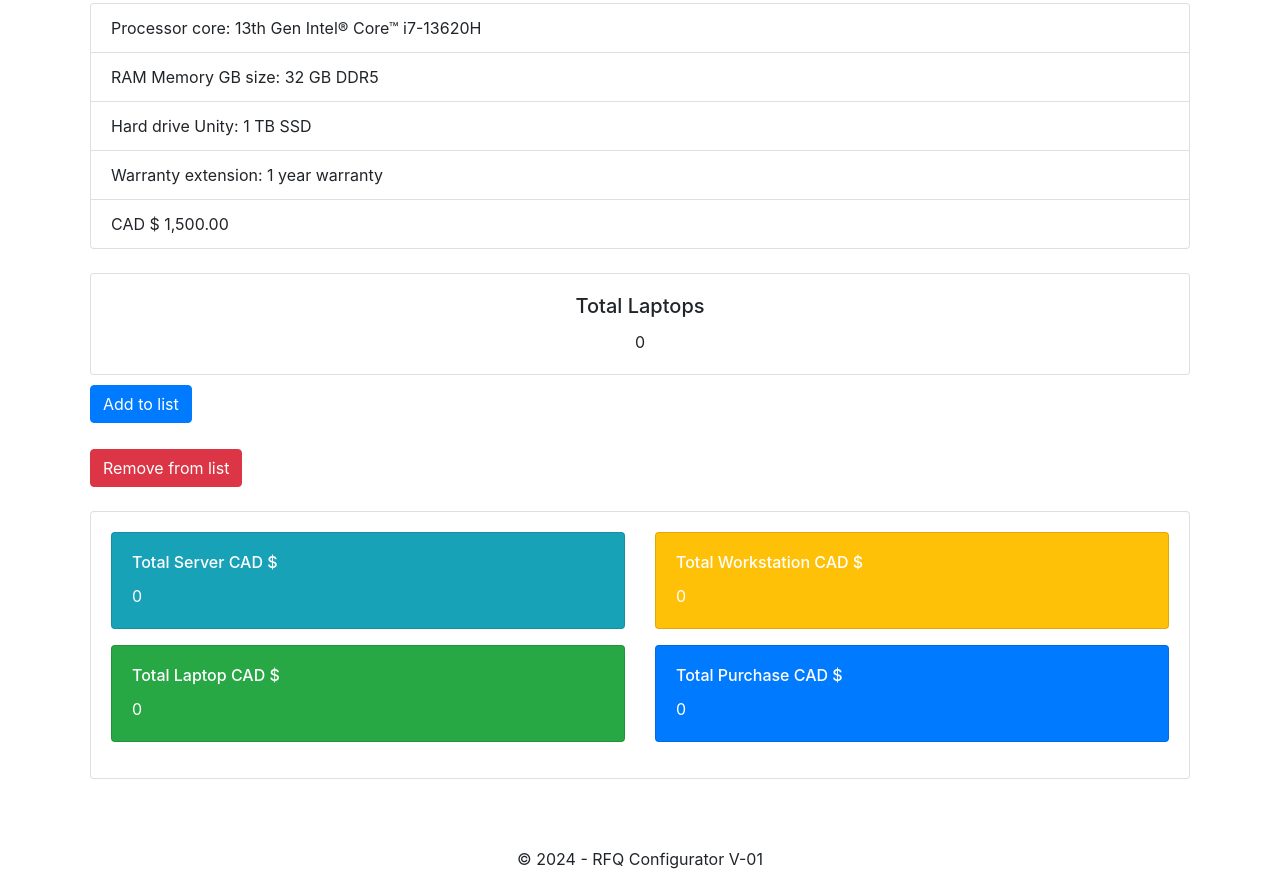
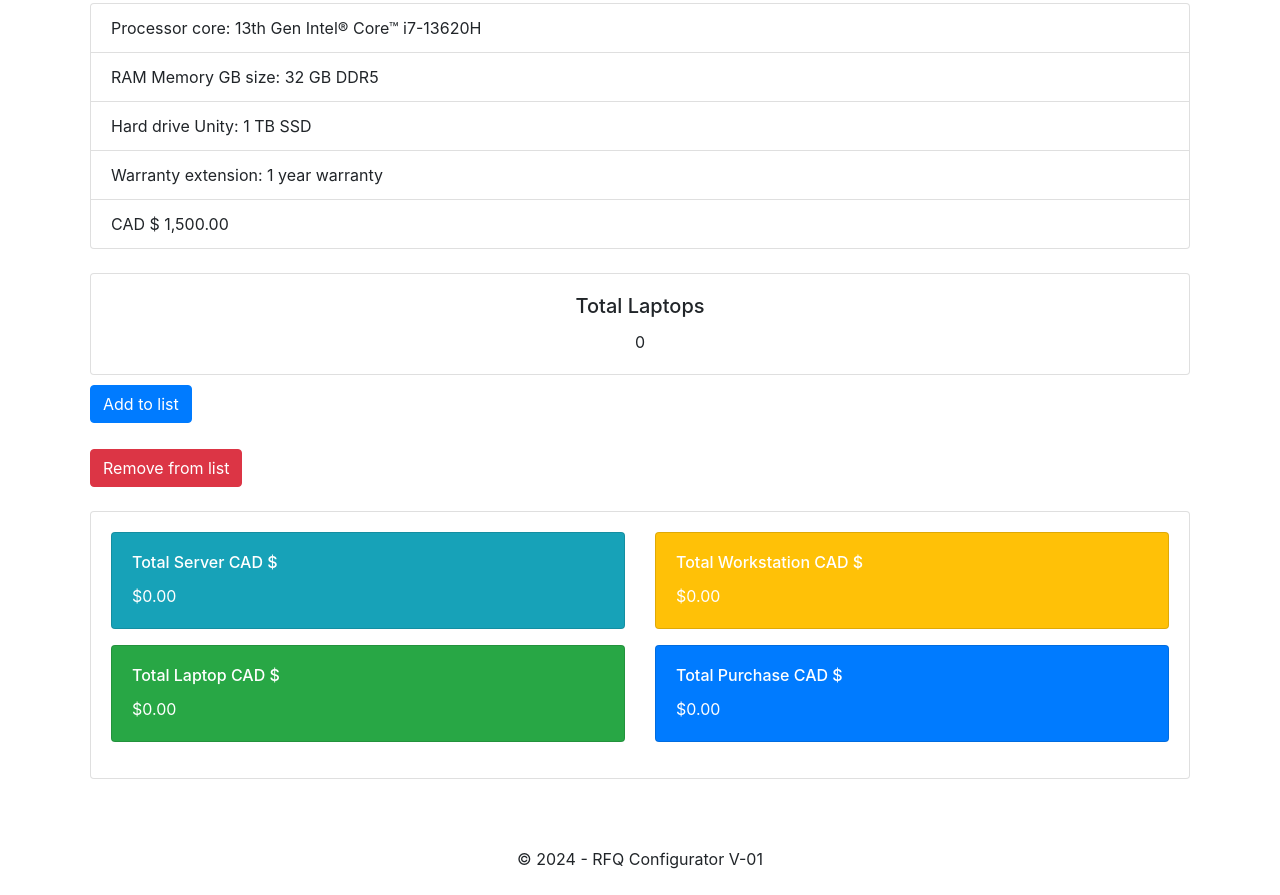
Before and after one commit to Rodolfowolf/Microproject2, a plain HTML site: page index.html in a window 1280 px wide. Shown: the part 1547-2442 px from the top of the page. Drawn offline with nearby package versions, Linux system fonts and the light colour scheme.

Commit message:
Create formatted price
Changed the code to show the values such as currency.

```diff
--- a/index.html
+++ b/index.html
@@ -122,7 +122,7 @@
                             <div class="card text-white bg-info">
                                 <div class="card-body">
                                     <h6 class="card-title">Total Server CAD $</h6>
-                                    <p class="card-text">{{ totalServerPrice }}</p>
+                                    <p class="card-text">{{ formatedTotalServerPrice }}</p>
                                 </div>
                             </div>
                         </div>
@@ -130,7 +130,7 @@
                             <div class="card text-white bg-warning">
                                 <div class="card-body">
                                     <h6 class="card-title">Total Workstation CAD $</h6>
-                                    <p class="card-text">{{ totalWorkstationPrice }}</p>
+                                    <p class="card-text">{{ formatedTotalWorkstationPrice }}</p>
                                 </div>
                             </div>
                         </div>
@@ -138,7 +138,7 @@
                             <div class="card text-white bg-success">
                                 <div class="card-body">
                                     <h6 class="card-title">Total Laptop CAD $</h6>
-                                    <p class="card-text">{{ totalLaptopPrice }}</p>
+                                    <p class="card-text">{{ formatedTotalLaptopPrice }}</p>
                                 </div>
                             </div>
                         </div>
@@ -146,14 +146,13 @@
                             <div class="card text-white bg-primary">
                                 <div class="card-body">
                                     <h6 class="card-title">Total Purchase CAD $</h6>
-                                    <p class="card-text">{{ fullPrice }}</p>
+                                    <p class="card-text">{{ formatedFullPrice }}</p>
                                 </div>
                             </div>
                         </div>
                     </div>
                 </div>
             </div>
-
         </div>
     </main>
     <footer class="text-center py-4">
--- a/js/main.js
+++ b/js/main.js
@@ -85,5 +85,19 @@ const app = Vue.createApp({
                 this.fullPrice = this.totalServerPrice + this.totalWorkstationPrice + this.totalLaptopPrice;
             }
         }
-    }
+    },
+    computed: {
+        formatedTotalServerPrice() {
+            return new Intl.NumberFormat('en-CA', { style: 'currency', currency: 'CAD' }).format(this.totalServerPrice);
+        },
+        formatedTotalWorkstationPrice() {
+            return new Intl.NumberFormat('en-CA', { style: 'currency', currency: 'CAD' }).format(this.totalWorkstationPrice);
+        },
+        formatedTotalLaptopPrice() {
+            return new Intl.NumberFormat('en-CA', { style: 'currency', currency: 'CAD' }).format(this.totalLaptopPrice);
+        },
+        formatedFullPrice() {
+            return new Intl.NumberFormat('en-CA', { style: 'currency', currency: 'CAD' }).format(this.fullPrice);
+        }
+    },
 });
```
